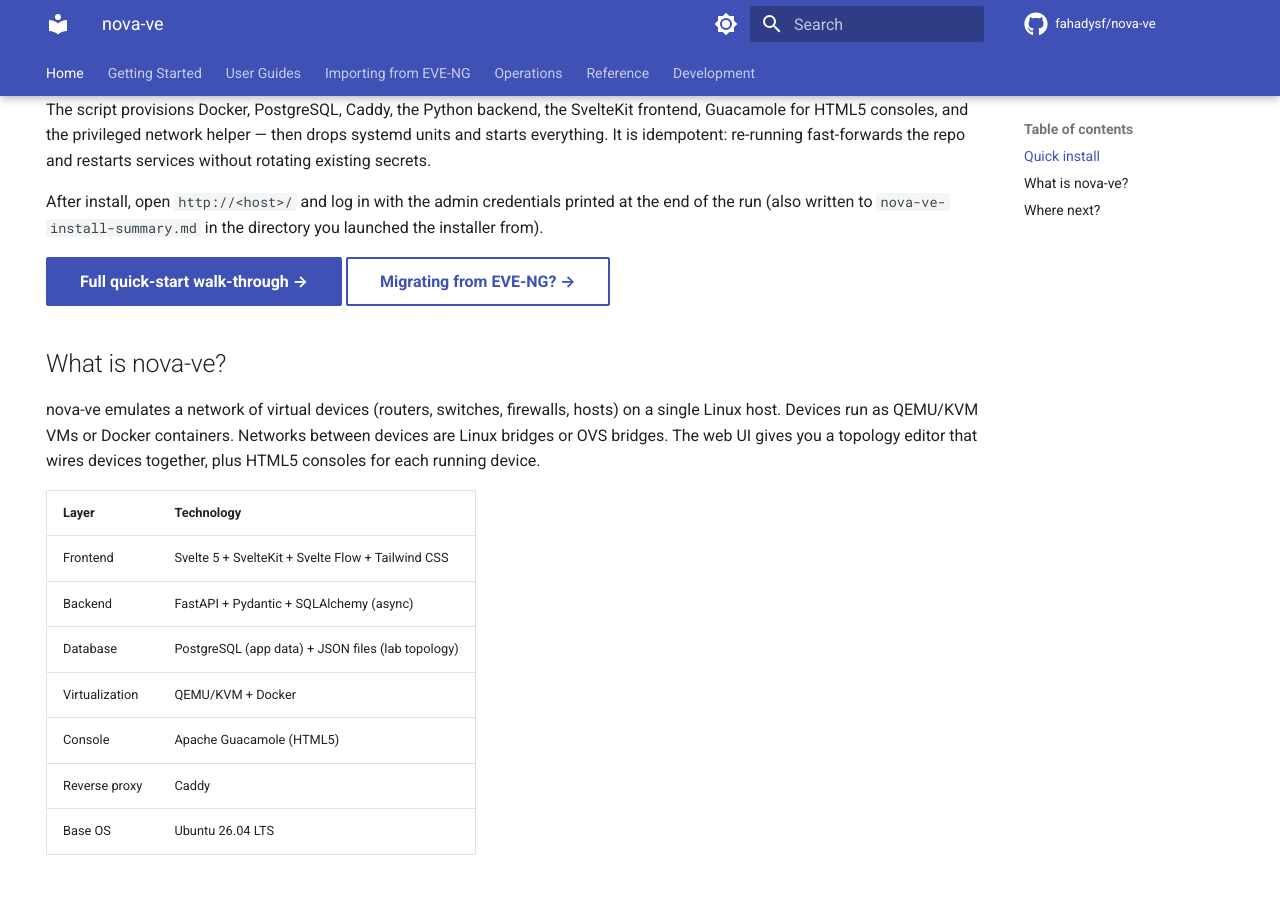
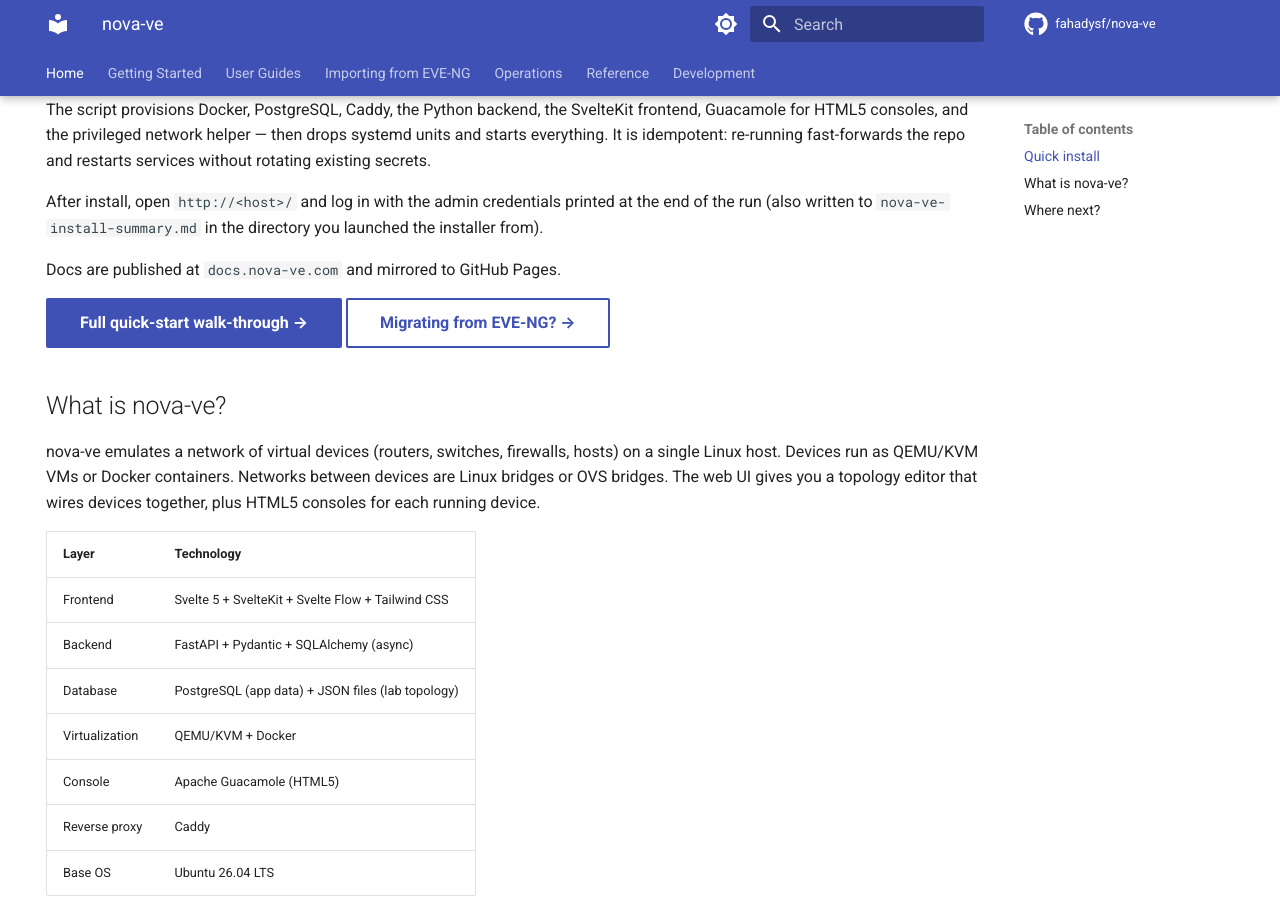
Before and after one commit to fahadysf/nova-ve, an MkDocs documentation site: the page built from docs/index.md, in a window 1280 px wide and 900 px high, scrolled down 449 px. Built offline with MkDocs 1.6.1 and Material for MkDocs 9.7.7, drawn with Linux system fonts in a browser that asks for light colours; comment, search, counter and statistics services are not loaded.

Commit message:
Exercise the docs publish pipeline with a visible homepage note
A tiny homepage note provides a safe end-to-end signal that the dual-publish workflow is still updating both Cloudflare Pages and the GitHub Pages mirror from the same MkDocs build artifact.

Constraint: The test change needed to be harmless, visible, and confined to docs content
Rejected: Trigger workflow_dispatch without a content change | does not prove repository pushes propagate to both public targets
Confidence: high
Scope-risk: narrow
Reversibility: clean
Directive: Keep future pipeline smoke-test edits content-only unless you are intentionally testing workflow mechanics
Tested: mkdocs build --strict locally
Not-tested: Public site propagation before push

```diff
--- a/docs/index.md
+++ b/docs/index.md
@@ -22,6 +22,8 @@
 The script provisions Docker, PostgreSQL, Caddy, the Python backend, the SvelteKit frontend, Guacamole for HTML5 consoles, and the privileged network helper — then drops systemd units and starts everything. It is idempotent: re-running fast-forwards the repo and restarts services without rotating existing secrets.
 
 After install, open `http://<host>/` and log in with the admin credentials printed at the end of the run (also written to `nova-ve-install-summary.md` in the directory you launched the installer from).
+
+Docs are published at `docs.nova-ve.com` and mirrored to GitHub Pages.
 
 [Full quick-start walk-through →](getting-started/quick-start.md){ .md-button .md-button--primary }
 [Migrating from EVE-NG? →](importing-eveng/index.md){ .md-button }
```
